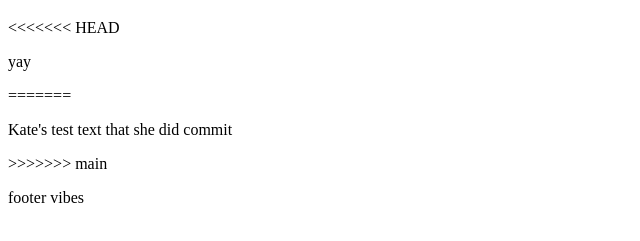
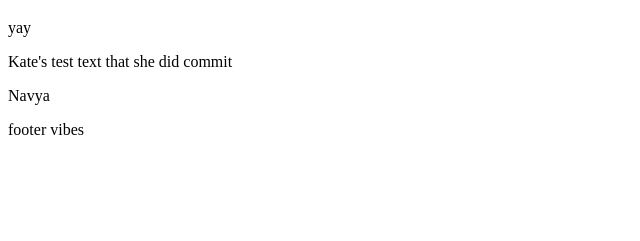
Before and after one commit to Navya-K-N-24/testLKN, a plain HTML site: page index.html in a window 1280 px wide. Shown: the part 185-426 px from the top of the page, without its empty margins (0-640 px from the left). Drawn offline with Linux system fonts and the light colour scheme.

Commit message:
Navya's changes

```diff
--- a/index.html
+++ b/index.html
@@ -27,13 +27,11 @@
     <main>
         <h1>I love github</h1>
 
-<<<<<<< HEAD
         <p>yay</p>
-=======
 
 
         <p>Kate's test text that she did commit</p>
->>>>>>> main
+        <p>Navya</p>
     </main>
 
     <footer>
```
